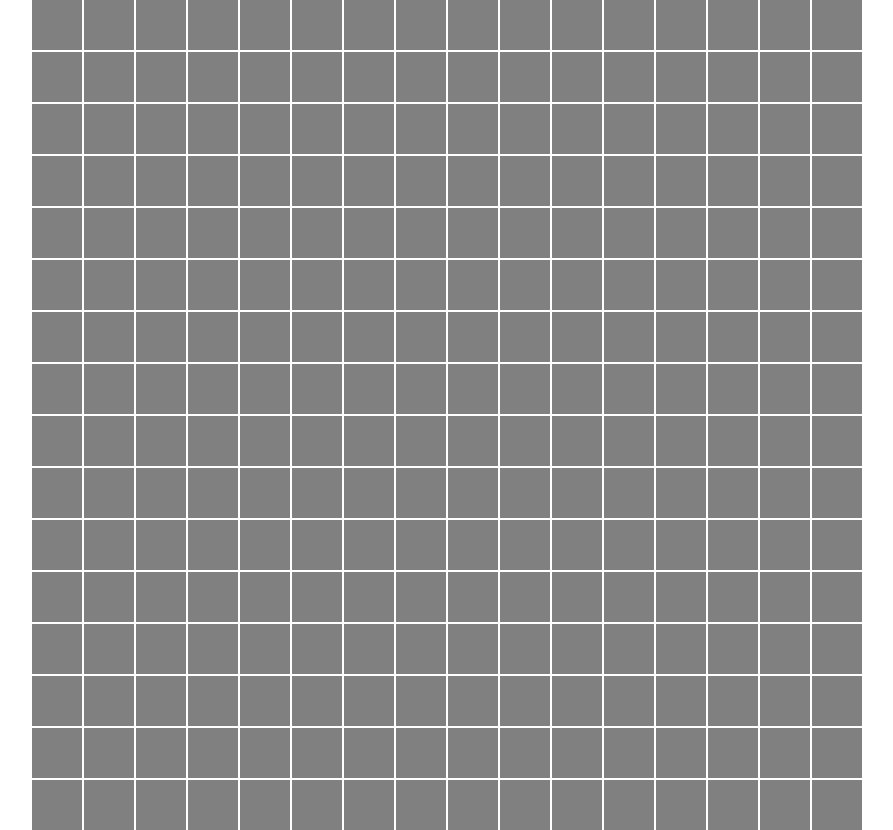
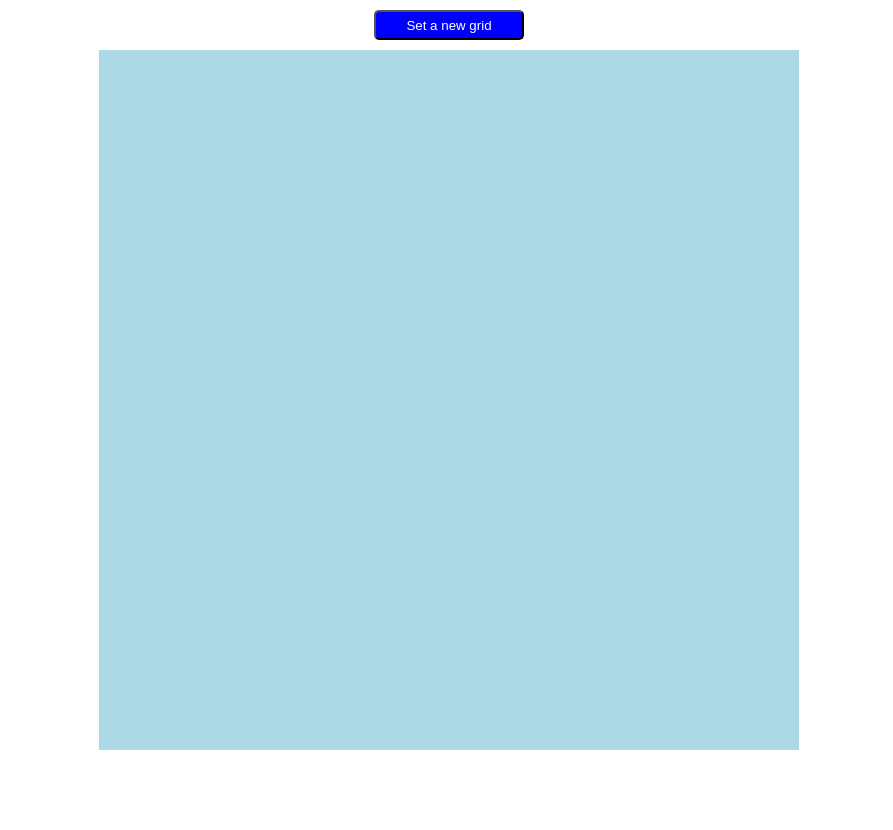
Before and after one commit to poppyseedcake/TOP-Etch-a-Sketch, a plain HTML site: page index.html in a window 1280 px wide. Shown: the whole page, without its empty margins (191-1084 px from the left). After the commit the page ends 800 px from the top, so only its background shows below. Drawn offline with Linux system fonts and the light colour scheme.

Commit message:
new grid

```diff
--- a/index.html
+++ b/index.html
@@ -7,18 +7,48 @@
     <title>Etch-a-Sketch</title>
 </head>
 <body>
-    <div id="container">
-
-    </div>
+    <button id="newgrid">Set a new grid</button>
+    <div id="container"></div>
 
     <script>
         const container = document.querySelector('#container');
+        const button = document.querySelector('#newgrid');
 
-        for(let i = 0; i < 256; i++) {
-            let block = document.createElement("div");
-            block.className = "block";
-            container.appendChild(block);
+        function newgrid() {
+            const size = parseInt(prompt("Podaj rozmiar boku nowego grida."));
+
+            const currentDivs = container.querySelectorAll('.block');
+            currentDivs.forEach(div => div.remove());
+
+            drawgrid(size);
         }
+
+        function drawgrid(size = 16) {
+            const totalblocks = size * size;
+            for(let i = 0; i < totalblocks; i++) {
+                let block = document.createElement("div");
+                block.className = "block";
+                container.appendChild(block);
+            }
+        }
+
+        drawgrid();
+
+        const divs = document.querySelectorAll('div .block');
+        let timeoutId;
+
+        divs.forEach(div => div.addEventListener('mouseenter', () => {
+            div.classList.add("hov");
+        }));
+
+        divs.forEach(div => div.addEventListener('mouseleave', () => {
+            timeoutId = setTimeout(() => {
+                div.classList.remove("hov");
+            }, 500);
+        }));
+
+        button.addEventListener('click', newgrid);
+
     </script>
 </body>
 </html>
--- a/styles.css
+++ b/styles.css
@@ -6,29 +6,57 @@
 }
 
 :root {
+    /**
     --gap_size: 2px;
-    --cont_base: 800px;
+    --cont_base: 610px;
     --cont_size: calc(var(--cont_base) + var(--gap_size) * 17);
     --block_size: calc(var(--cont_base) / 16);
+    **/
+    --cont_size: 700px;
+    --block_size: calc(var(--cont_size) / 16);
+
+
 }
 
 body {
     display: flex;
-    justify-content: center;
+    flex-direction: column;
+    height: 100vh;
+    justify-content: flex-start;
     align-items: center;
 }
 
 #container {
+    background-color: white;
     display: flex;
+    justify-content: space-evenly;
+    align-items: center;
     flex-wrap: wrap;
     width: var(--cont_size);
     flex-shrink: 0;
-    gap: var(--gap_size);
+    /* gap: var(--gap_size); */
 
 }
 
 .block {
-    background-color: grey;
+    background-color: lightblue;
     width: var(--block_size);
     height: var(--block_size);
+    transition: background-color 2s;
+
 }
+
+.hov {
+    background-color: black;
+    transition: none;
+}
+
+#newgrid {
+    margin: 10px auto 10px auto;
+    width: 150px;
+    height: 30px;
+    background-color: blue;
+    color: white;
+    border-radius: 5px;
+
+}
```
